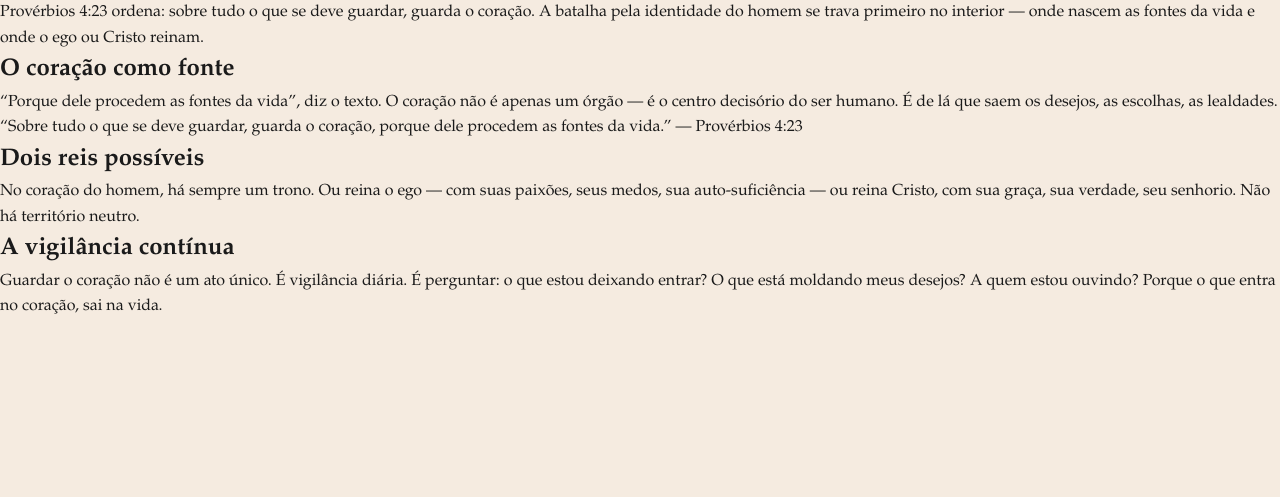
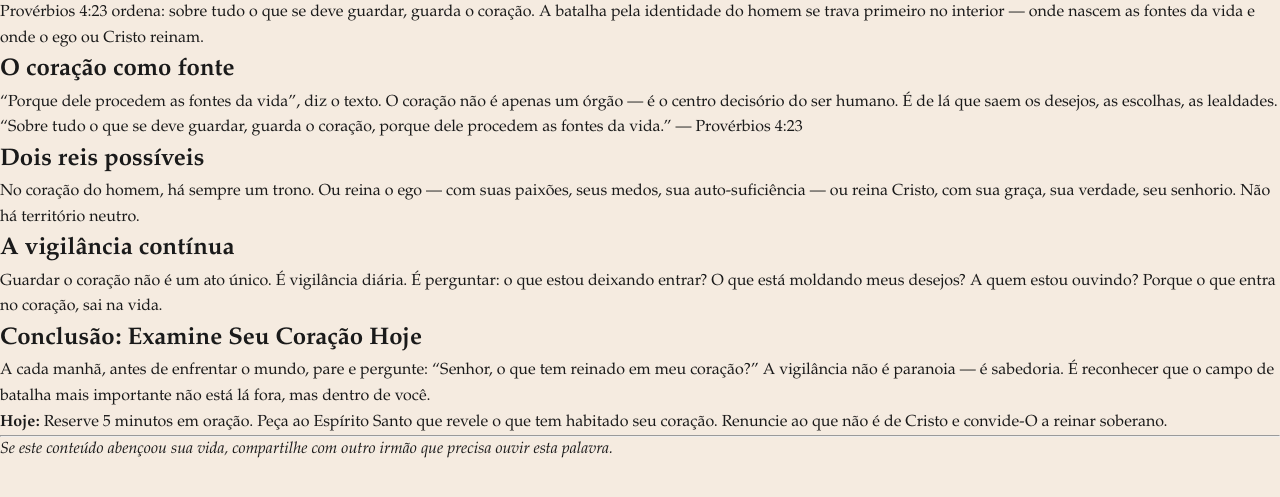
Before and after one commit to HomensdoReino/homensdoreino-blog, a Jekyll site: the page built from content/posts/guardai-o-coracao.md, in a window 1280 px wide. Shown: the top 497 px of the page. Built offline with Jekyll 4.4.1, drawn with Linux system fonts in a browser that asks for light colours.

Commit message:
Update guardai-o-coracao.md

```diff
--- a/content/posts/guardai-o-coracao.md
+++ b/content/posts/guardai-o-coracao.md
@@ -1,14 +1,14 @@
 ---
-pilar: identidade-em-cristo
-title: "Guardai o vosso coração"
-id: "guardai-o-coracao"
+id: guardai-o-coracao
+title: "Guardai o Vosso Coração: A Batalha Interior do Homem Cristão"
 date: "04 de agosto de 2026"
-img: "assets/images/guardai-o-coracao.jpg"
+excerpt: "Provérbios 4:23 ordena: sobre tudo o que se deve guardar, guarda o coração. Descubra como a vigilância interior define sua identidade em Cristo."
+img: "/assets/images/guardai-o-coracao.jpg"
 tags:
-  - identidade-em-cristo
-  - coracao
-  - vigilancia
-excerpt: "Provérbios 4:23 ordena: sobre tudo o que se deve guardar, guarda o coração."
+  - "Identidade em Cristo"
+  - "Coração"
+  - "Vigilância"
+pilar: "identidade-em-cristo"
 verse:
   text: "Sobre tudo o que se deve guardar, guarda o coração, porque dele procedem as fontes da vida."
   ref: "Provérbios 4:23"
@@ -29,3 +29,12 @@ No coração do homem, há sempre um trono. Ou reina o ego — com suas paixões
 ## A vigilância contínua
 
 Guardar o coração não é um ato único. É vigilância diária. É perguntar: o que estou deixando entrar? O que está moldando meus desejos? A quem estou ouvindo? Porque o que entra no coração, sai na vida.
+
+## Conclusão: Examine Seu Coração Hoje
+
+A cada manhã, antes de enfrentar o mundo, pare e pergunte: "Senhor, o que tem reinado em meu coração?" A vigilância não é paranoia — é sabedoria. É reconhecer que o campo de batalha mais importante não está lá fora, mas dentro de você.
+
+**Hoje:** Reserve 5 minutos em oração. Peça ao Espírito Santo que revele o que tem habitado seu coração. Renuncie ao que não é de Cristo e convide-O a reinar soberano.
+
+---
+*Se este conteúdo abençoou sua vida, compartilhe com outro irmão que precisa ouvir esta palavra.*
```
